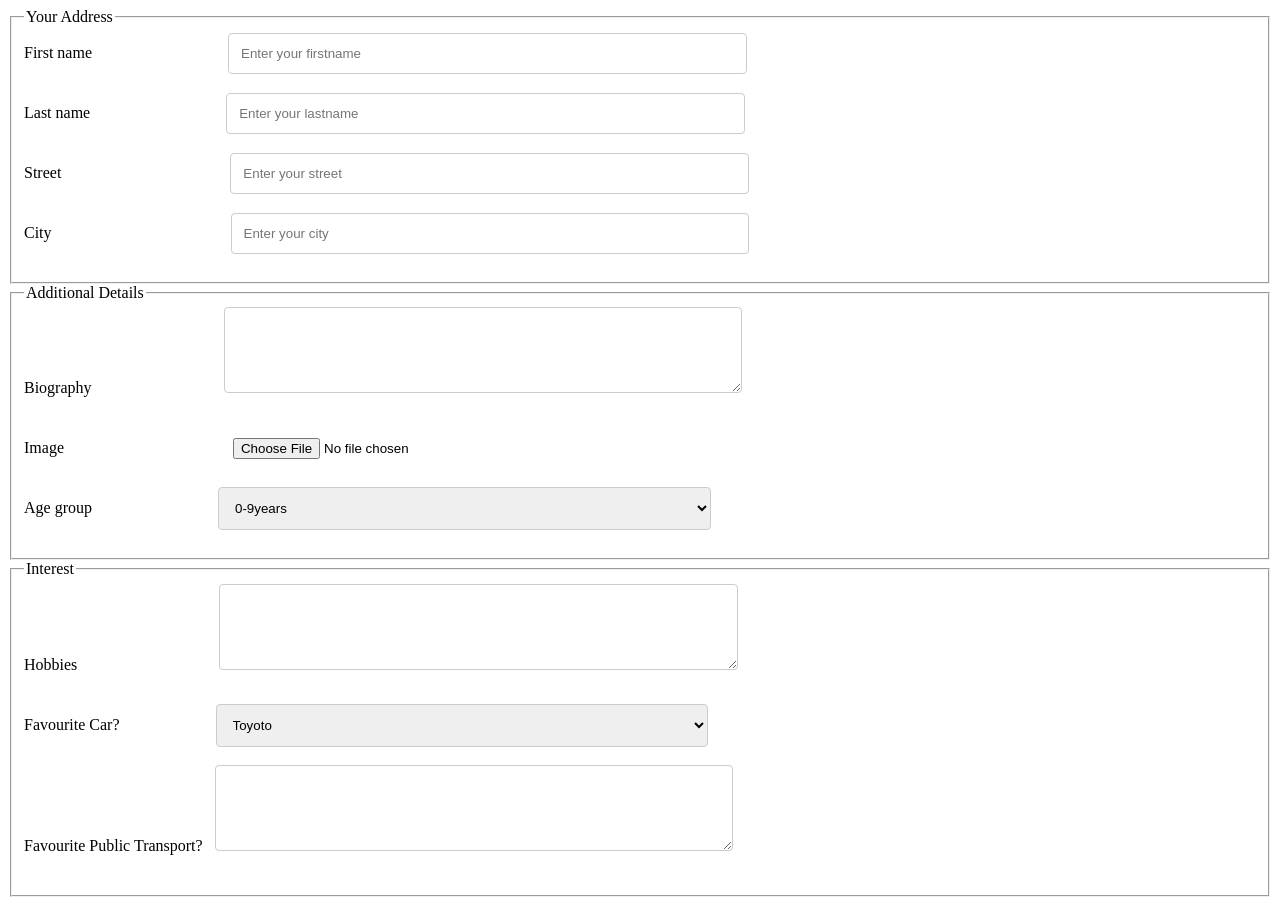
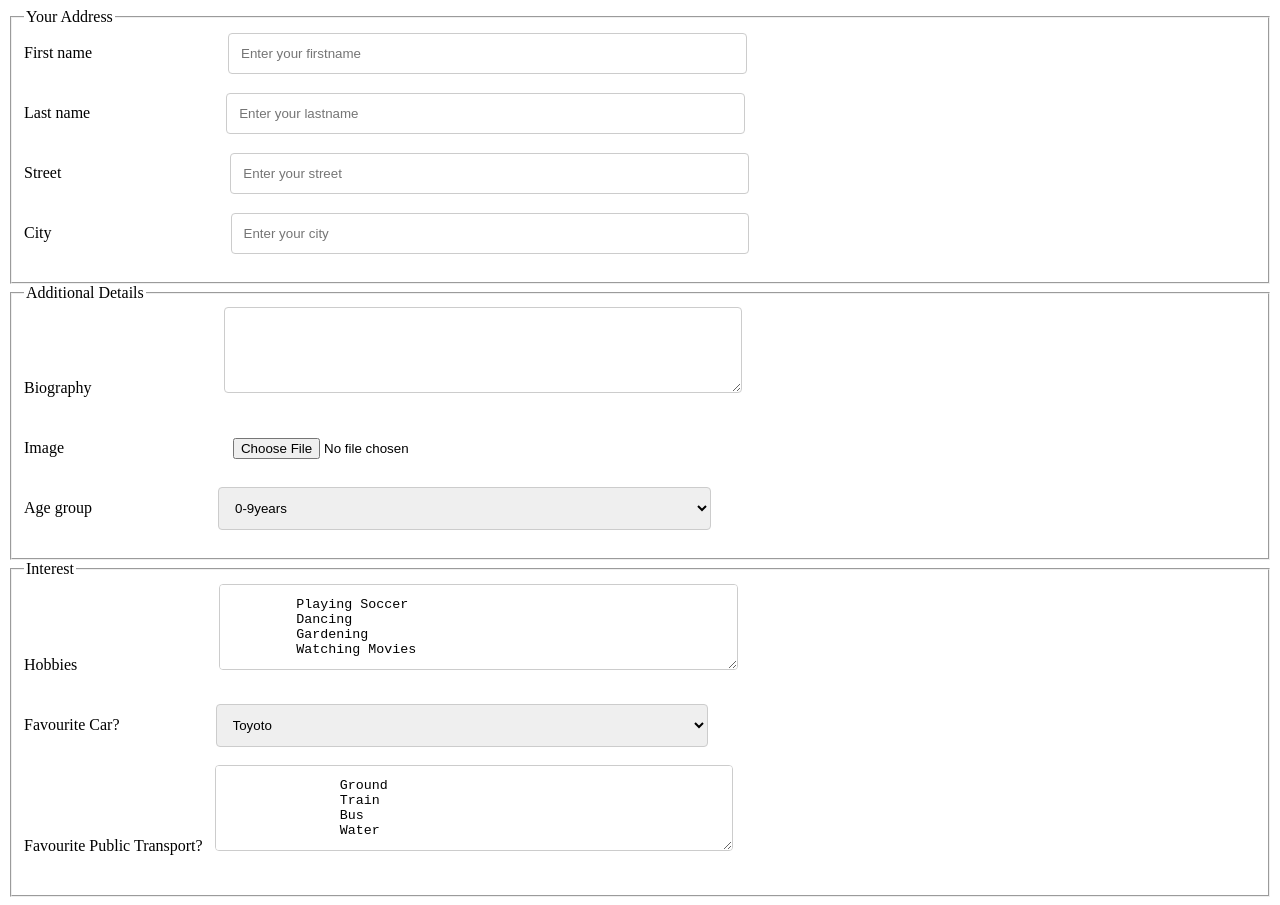
Before and after one commit to shadie-black/Hertech_form, a plain HTML site: page index.html in a window 1280 px wide. Drawn offline with Linux system fonts and the light colour scheme.

Commit message:
table update

```diff
--- a/index.html
+++ b/index.html
@@ -51,6 +51,10 @@ label {
     <fieldset>
         <legend>Interest</legend>
        <label>Hobbies</label><textarea style="margin-left:130px" id="" name="" rows="4" cols="50">
+        Playing Soccer
+        Dancing
+        Gardening
+        Watching Movies
         </textarea><br><br>
 
         <label>Favourite Car?</label>
@@ -62,7 +66,11 @@ label {
         </select>
         <br><br>
         <label>Favourite Public Transport?</label><textarea id="" name="" rows="4" cols="50">
-        </textarea><br><br>
+              Ground
+              Train
+              Bus
+              Water
+</textarea><br><br>
 
     </fieldset>
 
```
